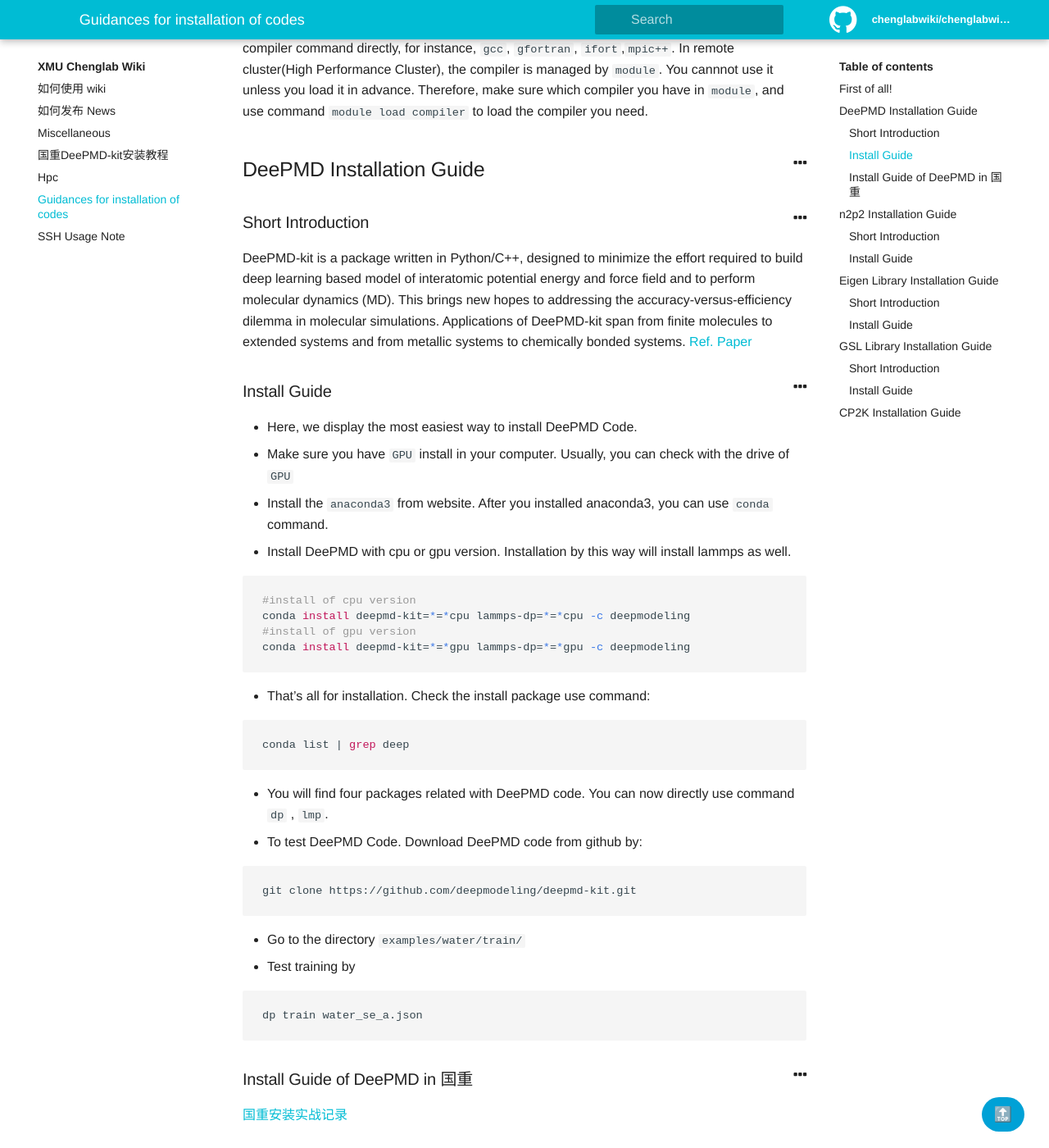
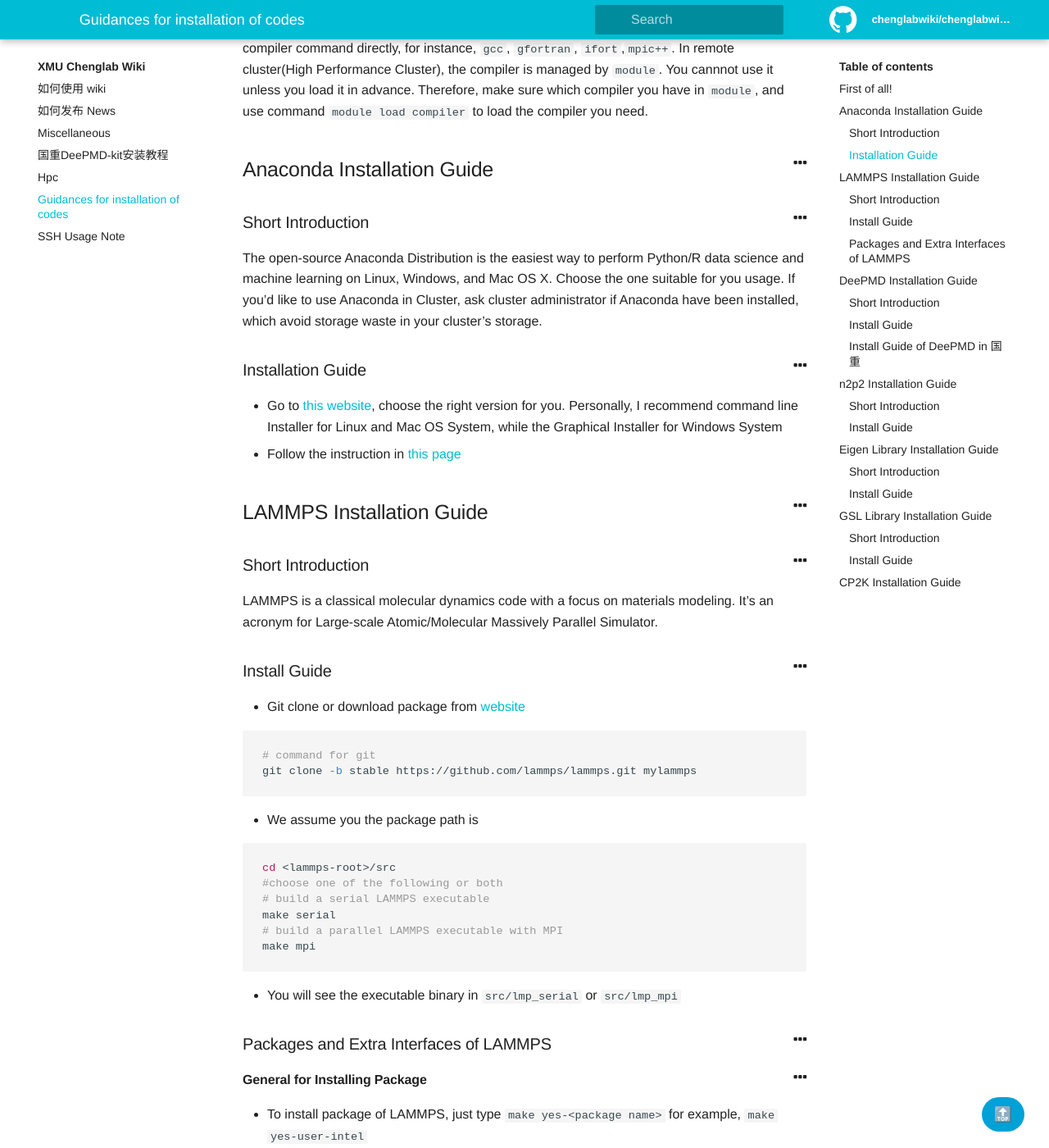
Before and after one commit to chenggroup/chenggroup.github.io, a Jekyll site: the page built from _wiki/softwares.md, in a window 1280 px wide and 1400 px high, scrolled down 235 px. Shown: the whole window at 82% size. Built offline with Jekyll 4.4.1, drawn with Linux system fonts in a browser that asks for light colours; some of the changed text lies outside the part shown.

Commit message:
add n2p2 and lammps

````diff
--- a/_wiki/softwares.md
+++ b/_wiki/softwares.md
@@ -8,6 +8,77 @@
 ## First of all!
 
 Before you install anything, especially when you need to compile codes, make sure the type of compiler and the version of compiler you have. Usually, in personal computer, you can use compiler command directly, for instance, `gcc`, `gfortran`, `ifort`,`mpic++`. In remote cluster(High Performance Cluster), the compiler is managed by `module`. You cannnot use it unless you load it in advance. Therefore, make sure which compiler you have in `module`, and use command `module load compiler` to load the compiler you need.
+
+
+
+
+
+## Anaconda Installation Guide
+
+### Short Introduction
+
+The open-source Anaconda Distribution is the easiest way to perform Python/R data science and machine learning on Linux, Windows, and Mac OS X. Choose the one suitable for you usage. If you'd like to use Anaconda in Cluster, ask cluster administrator if Anaconda have been installed, which avoid storage waste in your cluster's storage.
+
+### Installation Guide
+
+- Go to [this website](https://www.anaconda.com/distribution/), choose the right version for you. Personally, I recommend command line Installer for Linux and Mac OS System, while the Graphical Installer for Windows System
+- Follow the instruction in [this page](https://docs.anaconda.com/anaconda/install/)
+
+
+
+## LAMMPS Installation Guide
+
+### Short Introduction
+
+LAMMPS is a classical molecular dynamics code with a focus on materials modeling. It's an acronym for Large-scale Atomic/Molecular Massively Parallel Simulator.
+
+### Install Guide
+
+- Git clone or download package from [website](https://lammps.sandia.gov/download.html)
+
+```bash
+# command for git
+git clone -b stable https://github.com/lammps/lammps.git mylammps
+```
+
+- We assume you the package path is <lammps-root>
+
+```bash
+cd <lammps-root>/src
+#choose one of the following or both
+# build a serial LAMMPS executable
+make serial
+# build a parallel LAMMPS executable with MPI
+make mpi
+```
+
+- You will see the executable binary in `src/lmp_serial` or `src/lmp_mpi`
+
+### Packages and Extra Interfaces of LAMMPS
+
+#### General for Installing Package
+
+- To install package of LAMMPS, just type `make yes-<package name>` for example, `make yes-user-intel`
+
+#### Building Inteface with n2p2
+
+- make sure you have shared library `libnnpif-shared` in your `<path to n2p2>/lib/`
+- export the following in your environmental variable
+
+```bash
+export LD_LIBRARY_PATH=<path to n2p2>/lib:${LD_LIBRARY_PATH}
+```
+
+- Go to LAMMPS root
+
+```bash
+cd <LAMMPS root>/
+ln -s <path to n2p2>/lib/nnp
+cp -r <path to n2p2>/src/interface/LAMMPS/src/USER-NNP <LAMMPS root>/src
+cd <LAMMPS root>/src
+make yes-user-nnp
+make mpi
+```
 
 
 
@@ -101,13 +173,12 @@
 ```
 
 - After you compiled successfully, you will have all the excutable binary at `n2p2/bin/` directory
-- Add `n2p2/bin/` to you `PATH` environmental variable, you can easily use this. The most important binary is `nnp-train`, this is used for training.
+- Add `n2p2/bin/` to your `PATH` environmental variable, you can easily use this. The most important binary is `nnp-train`, this is used for training.
+- Add n2p2 library to your `LD_LIBRARY_PATH` in `.bashrc`
 
-
-
-
-
-
+```bash
+export LD_LIBRARY_PATH=<Path to n2p2>/lib/:$LD_LIBRARY_PATH
+```
 
 ## Eigen Library Installation Guide
 
@@ -142,7 +213,9 @@
 
 The GNU Scientific Library (GSL) is a numerical library for C and C++ programmers. It is a free open source library under the GNU General Public License.
 
-This guide is from: https://coral.ise.lehigh.edu/jild13/2016/07/11/hello/
+This guide is from: [website tutorial](https://coral.ise.lehigh.edu/jild13/2016/07/11/hello/)
+
+{% include alert.html type="tip" content="I have installed one in cluster51, in directory /share/apps/lib/gsl-2.6. The compiler version: <gcc 6.3.0> for your information" %}
 
 ### Install Guide
 
@@ -225,6 +298,13 @@
 ```
 
 - If it is succesfully installed, it will print a  number in your screen.
+- add libray path to LD_LIBRARY_PATH in `.bashrc`
+
+```bash
+export LD_LIBRARY_PATH=<path to libgsl>/lib:$LD_LIBRARY_PATH
+```
+
+
 
 ## CP2K Installation Guide
 
````
Also changed, not shown: other parts of _wiki/softwares.md (+1 -0 lines).
